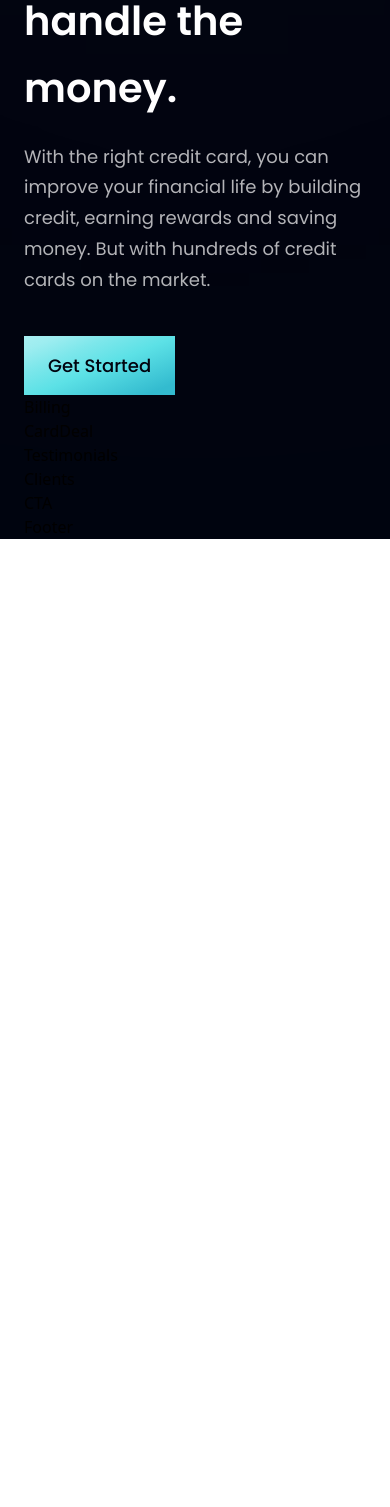
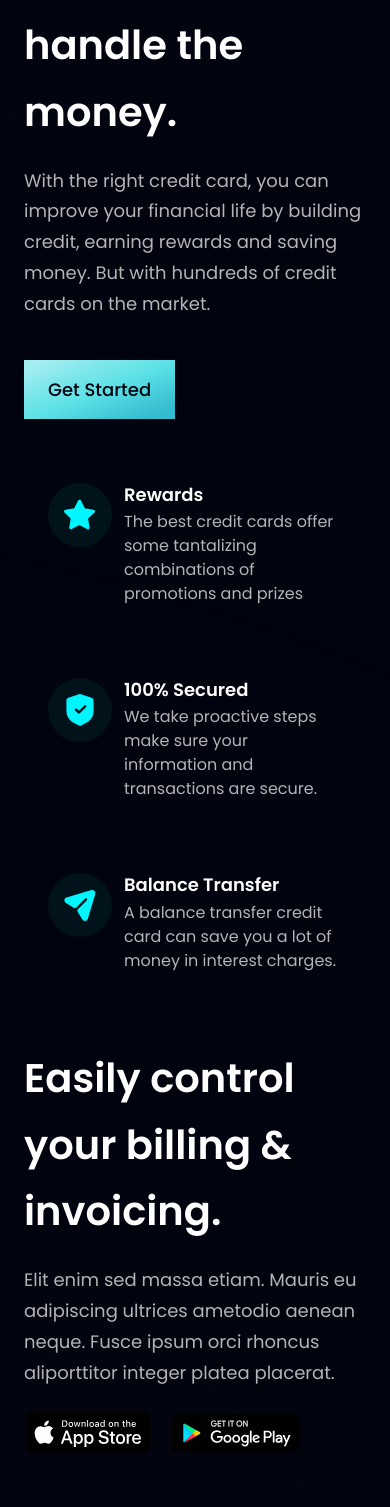
Before and after one commit to 7agabond/modern-bank-app, a React (Vite) app: page / in a window 390 px wide. Shown: the part 1667-3174 px from the top of the page. Before the commit the page ends 2206 px from the top, so only its background shows below. Built offline with nearby package versions, Linux system fonts and the light colour scheme.

Commit message:
More sections added

```diff
--- a/src/components/Billing.jsx
+++ b/src/components/Billing.jsx
@@ -1,7 +1,41 @@
+import { apple, bill, google } from "../assets";
+import styles, { layout } from "../style";
 import React from "react";
 
-const Billing = () => {
-  return <div>Billing</div>;
-};
+const Billing = () => (
+  <section id="product" className={layout.sectionReverse}>
+    <div className={layout.sectionImgReverse}>
+      <img
+        src={bill}
+        alt="billing"
+        className="w-[100%] h-[100%] relative z-[5]"
+      />
+      <div className="absolute z-[3] -left-1/2 top-0 w-[50%] h-[50%] rounded-full white__gradient" />
+      <div className="absolute z-[0] -left-1/2 bottom-0 w-[50%] h-[50%] rounded-full pink__gradient" />
+    </div>
+    <div className={layout.sectionInfo}>
+      <h2 className={styles.heading2}>
+        Easily control your <br className="sm:block hidden" /> billing &
+        invoicing.
+      </h2>
+      <p className={`${styles.paragraph} max-w-[470px] mt-5`}>
+        Elit enim sed massa etiam. Mauris eu adipiscing ultrices ametodio aenean
+        neque. Fusce ipsum orci rhoncus aliporttitor integer platea placerat.
+      </p>
+      <div className="flex flex-row flex-wrap sm:mt-10 mt-6">
+        <img
+          src={apple}
+          alt="app_store"
+          className="w-[128px] h-[42px] object-contain mr-5 cursor-pointer"
+        />
+        <img
+          src={google}
+          alt="google_store"
+          className="w-[128px] h-[42px] object-contain cursor-pointer"
+        />
+      </div>
+    </div>
+  </section>
+);
 
 export default Billing;
--- a/src/components/Business.jsx
+++ b/src/components/Business.jsx
@@ -1,26 +1,51 @@
 import { features } from "../constants";
 import styles, { layout } from "../style";
 import Button from "./Button";
-import React from "react";
 
-const Business = () => {
-  return (
-    <section id="features" className={`layout.section`}>
+const FeatureCard = ({ icon, title, content, index }) => (
+  <div
+    className={`flex flex-row p-6 rounded-[20px] ${
+      index !== features.length - 1 ? "mb-6" : "mb-0"
+    } feature-card`}
+  >
+    <div
+      className={`w-[64px] h-[64px] rounded-full ${styles.flexCenter} bg-dimBlue`}
+    >
+      <img src={icon} alt="star" className="w-[50%] h-[50%] object-contain" />
+    </div>
+    <div className="flex-1 flex flex-col ml-3">
+      <h4 className="font-poppins font-semibold text-white text-[18px] leading-[23.4px] mb-1">
+        {title}
+      </h4>
+      <p className="font-poppins font-normal text-dimWhite text-[16px] leading-[24px]">
+        {content}
+      </p>
+    </div>
+  </div>
+);
+
+const Business = () => (
+  <section id="features" className={layout.section}>
     <div className={layout.sectionInfo}>
       <h2 className={styles.heading2}>
-          You do the business, <br className="sm:block hidden" /> we'll handle
-          the money.
+        You do the business, <br className="sm:block hidden" /> we’ll handle the
+        money.
       </h2>
       <p className={`${styles.paragraph} max-w-[470px] mt-5`}>
         With the right credit card, you can improve your financial life by
-          building credit, earning rewards and saving money. But with hundreds
-          of credit cards on the market.
+        building credit, earning rewards and saving money. But with hundreds of
+        credit cards on the market.
       </p>
 
-        <Button styles="mt-10" />
+      <Button styles={`mt-10`} />
+    </div>
+
+    <div className={`${layout.sectionImg} flex-col`}>
+      {features.map((feature, index) => (
+        <FeatureCard key={feature.id} {...feature} index={index} />
+      ))}
     </div>
   </section>
 );
-};
 
 export default Business;
--- a/src/components/Button.jsx
+++ b/src/components/Button.jsx
@@ -4,7 +4,7 @@
   return (
     <button
       type="button"
-      className={`py-4 px-6 bg-blue-gradient font-poppins font-medium text-[18px] text-primary outline-transparent ${styles}`}
+      className={`transition-all py-4 px-6 bg-blue-gradient font-poppins font-medium text-[18px] text-primary outline-transparent ${styles} hover:text-blue-50 hover:translate-y-1 hover:transition-all`}
     >
       Get Started
     </button>
--- a/src/components/GetStarted.jsx
+++ b/src/components/GetStarted.jsx
@@ -4,7 +4,7 @@
 
 const GetStarted = () => (
   <div
-    className={`${styles.flexCenter} w-[140px] h-[140px] rounded-full bg-blue-gradient p-[2px] cursor-pointer`}
+    className={`transition-all ${styles.flexCenter} w-[140px] h-[140px] rounded-full bg-blue-gradient p-[2px] cursor-pointer hover:translate-y-1 hover:transition-all`}
   >
     <div
       className={`${styles.flexCenter} flex-col bg-primary w-[100%] h-[100%] rounded-full`}
```
Lines whose indentation alone changed are shown as unchanged.
